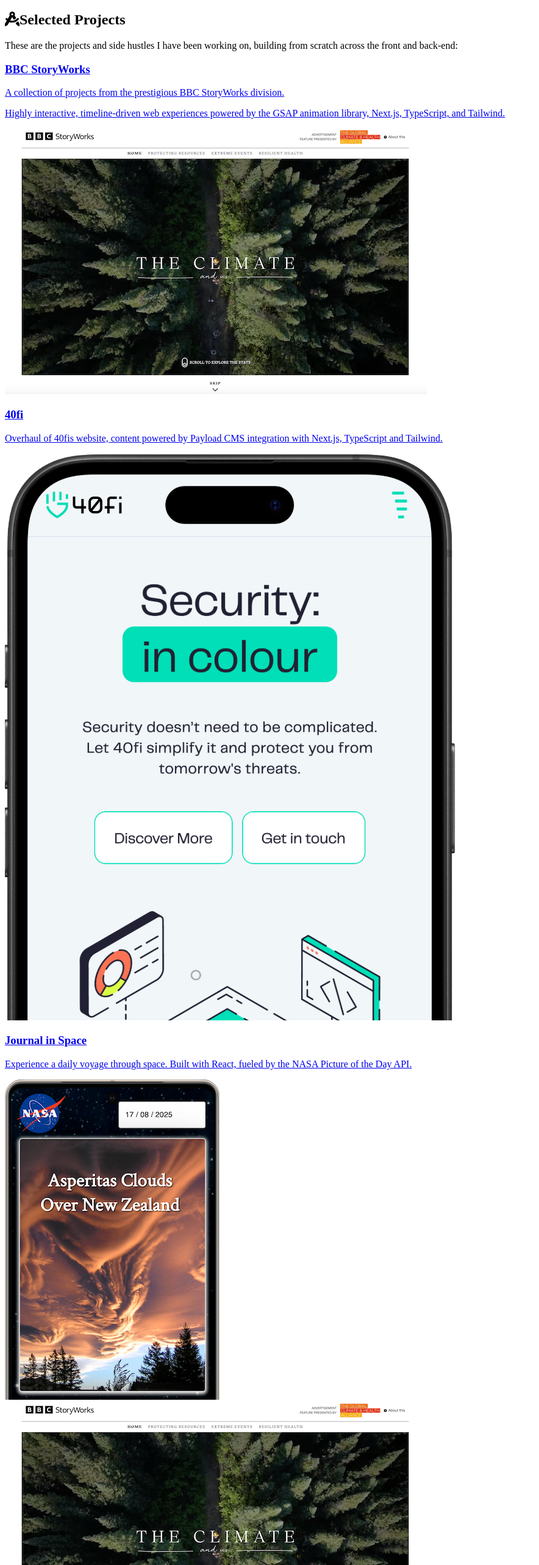
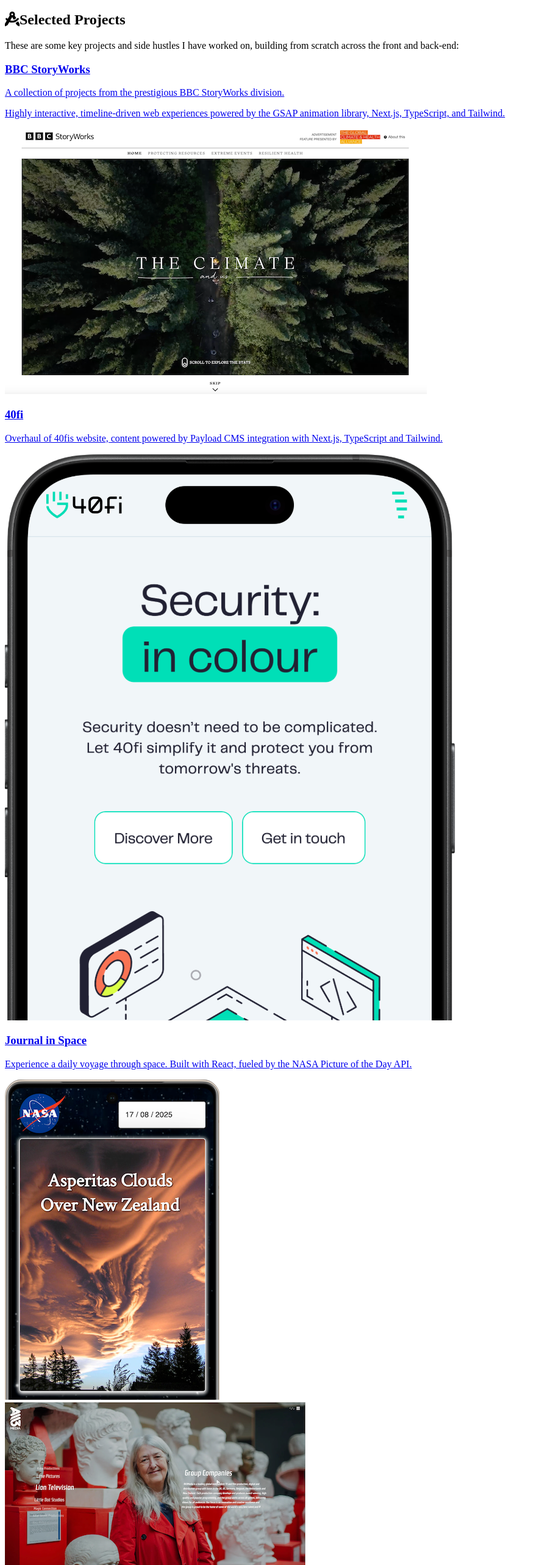
Before and after one commit to james-gulland/portfolio, a React (Create React App) app in the folder client/: page / in a window 1280 px wide. Shown: the part 970-3536 px from the top of the page at 61% size, without its empty margins (0-884 px from the left). Built offline with nearby package versions, Linux system fonts and the light colour scheme; the HTML template or start-up script is replaced by a standard one.

Commit message:
add all3media image and basic copy

```diff
--- a/client/src/components/Home.js
+++ b/client/src/components/Home.js
@@ -69,7 +69,7 @@ const Home = () => {
         <section>
           <div id="title-container">
             <h2><FontAwesomeIcon className="icon" icon={faCompassDrafting} />Selected Projects</h2>
-            <p className="para">These are the projects and side hustles I have been working on, building from scratch across the front and back-end:</p>
+            <p className="para">These are some key projects and side hustles I have worked on, building from scratch across the front and back-end:</p>
           </div>
 
           <div id="portfolio-container">
--- a/client/src/components/Portfolio.js
+++ b/client/src/components/Portfolio.js
@@ -6,6 +6,7 @@ import battleships from '../assets/battleships.png'
 // import journalinspace from '../assets/journalinspace.png'
 import fortyFi from '../assets/40fi-mob.png'
 import journalinspace from '../assets/nasa.png'
+import allThree from '../assets/all3.png'
 
 const Portfolio = () => {
 
@@ -31,7 +32,7 @@ const Portfolio = () => {
             <p className="tile-text">Overhaul of 40fis website, content powered by Payload CMS integration with Next.js, TypeScript and Tailwind.</p>
           </div>
           <div id="image-container">
-            <img id="second-screen" src={fortyFi} alt="Wanderlust" />
+            <img id="second-screen" src={fortyFi} alt="40fi" />
           </div>
         </Link>
       </div>
@@ -48,21 +49,16 @@ const Portfolio = () => {
       </Link>
 
       {/* 4TH ITEM */}
-      <div className="portfolio-item tile-large">
-        <Link to="/journalinspace" as={Link}>
-          <div className="tile-left">
-            <img id="first-screen" src={bbcStoryWorks} alt="Spectrum" />
-          </div>
-        </Link>
-
-        <Link to="/journalinspace" as={Link}>
-          <div className="tile-centre">
-            <h3>All3Media</h3>
-            <p className="tile-text">Rebuild of All3Medias web experience from scratch.</p>
-            <p className="tile-text">Timeline-driven GSAP animation throughout </p>
-          </div>
-        </Link>
-      </div>
+      <Link to="/journalinspace" as={Link} className="portfolio-item tile-large">
+        <div className="tile-left">
+          <img id="last-screen" src={allThree} alt="All3Media screenshot" />
+        </div>
+        <div className="tile-centre">
+          <h3>All3Media</h3>
+          <p className="tile-text">Rebuild of All3Medias web experience using Next.js and WordPress CMS.</p>
+          <p className="tile-text">Full-stack integration of CMS back-end, in addition to complex timeline-driven GSAP scroll animations throughout. </p>
+        </div>
+      </Link>
     </>
   )
 
--- a/client/src/styles/components/_layout.scss
+++ b/client/src/styles/components/_layout.scss
@@ -172,7 +172,7 @@ section {
       height: 16rem;
       margin: 0;
       justify-content: center;
-      transform: matrix3d(0.999992, -0.00110315, 0.00384755, -3.84755e-06, 0, 0.961269, 0.275611, -0.000275611, -0.00400257, -0.275608, 0.961262, -0.000961262, 0, 0, 0, 1) translateY(40px);
+      transform: matrix3d(0.999992, -0.00110315, 0.00384755, -3.84755e-06, 0, 0.961269, 0.275611, -0.000275611, -0.00400257, -0.275608, 0.961262, -0.000961262, 0, 0, 0, 1) translateY(30px);
       transition: transform 0.2s ease;
       filter: drop-shadow(15px 10px 4px rgba(0, 0, 0, 0.15));
     }
@@ -180,6 +180,15 @@ section {
     & #third-screen {
       padding: 0 2rem;
       transform: matrix3d(0.999992, -0.00110315, 0.00384755, -3.84755e-06, 0, 0.961269, 0.275611, -0.000275611, -0.00400257, -0.275608, 0.961262, -0.000961262, 0, 0, 0, 1);
+      transition: transform 0.2s ease;
+    }
+
+    & #last-screen {
+      max-width: 20rem;
+      transform: perspective(1000px) rotateX(-0.810895deg) rotateY(-10deg) scale3d(1, 1, 1) translateX(-40px);
+      box-shadow: rgba(0, 0, 0, 0.25) 0px 10px 10px 0px;
+      border-radius: 5px;
+      margin-inline: auto;
       transition: transform 0.2s ease;
     }
 
@@ -232,11 +241,6 @@ section {
 
 }
 
-    #third-screen img {
-        max-height: 40px;
-        box-shadow: rgba(0, 0, 0, 0.25) 0px 10px 10px 0px;
-    }
-
   a:hover #first-screen {
     transform: perspective(1000px) rotateX(0.810895deg) rotateY(-10deg) scale3d(1, 1, 1);
   }
@@ -245,6 +249,10 @@ section {
     transform: none;
   }
 
+  a:hover #last-screen {
+    transform: perspective(1000px) rotateX(-0.810895deg) rotateY(10deg) scale3d(1, 1, 1);
+  }
+
 footer {
   margin: 2rem 0;
   text-align: center;
```
Also changed, not shown: client/src/assets/all3.png (added).
